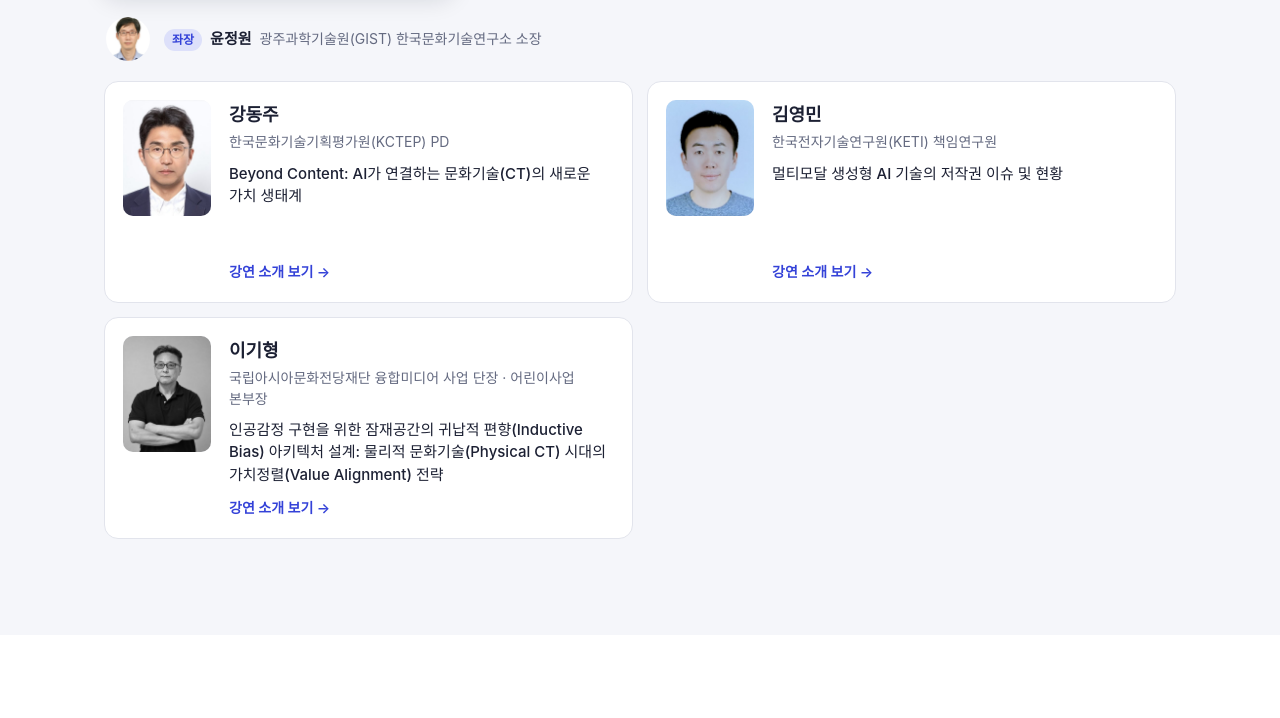
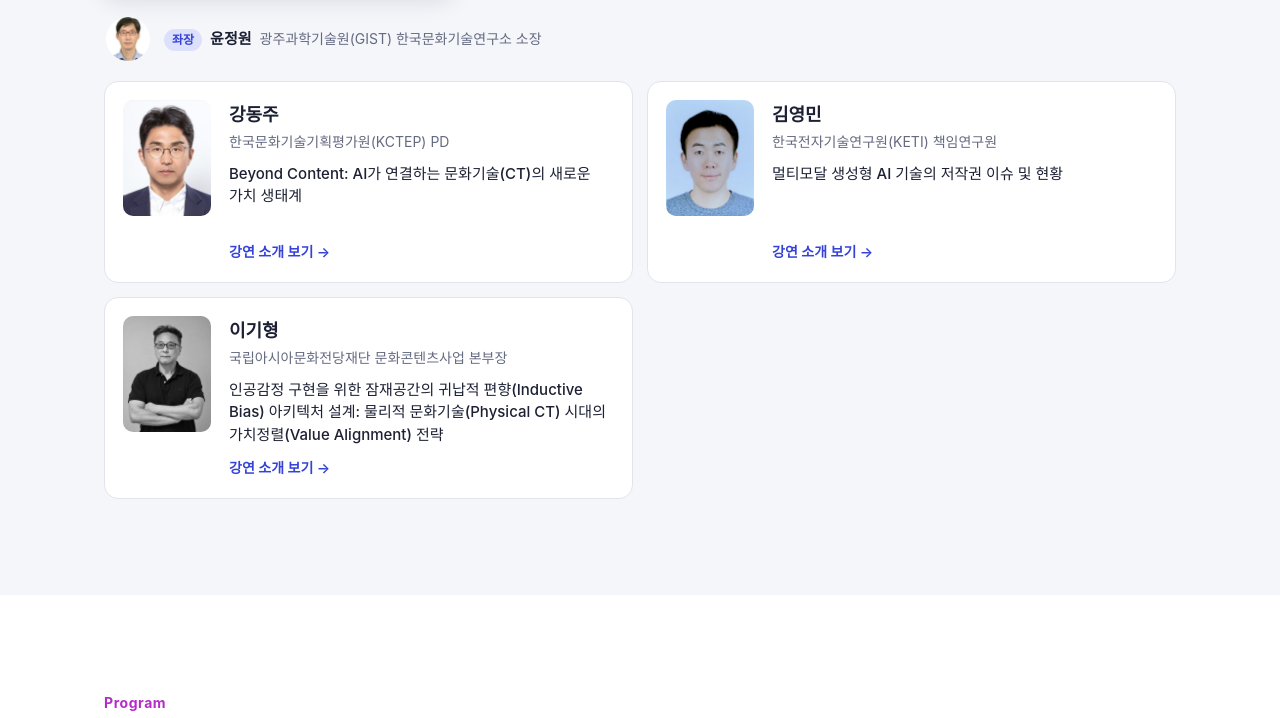
Before and after one commit to aictforum/aictforum.github.io, a plain HTML site: page index.html in a window 1280 px wide. Shown: the part 1719-2437 px from the top of the page. Drawn offline with Linux system fonts and the light colour scheme; a web font is replaced by a local one.

Commit message:
이기형 연사 직위를 문화콘텐츠사업 본부장으로 변경, 약력·소개글 갱신
Co-Authored-By: Claude Opus 5.5 <noreply@anthropic.com>

```diff
--- a/assets/speakers.js
+++ b/assets/speakers.js
@@ -46,11 +46,11 @@ const SPEAKERS = [
     name: "이기형",
     photo: "assets/speakers/lee-kihyung.jpg",
     org: "국립아시아문화전당재단",
-    role: "융합미디어 사업 단장 · 어린이사업 본부장",
+    role: "문화콘텐츠사업 본부장",
     title: "인공감정 구현을 위한 잠재공간의 귀납적 편향(Inductive Bias) 아키텍처 설계:\n물리적 문화기술(Physical CT) 시대의 가치정렬(Value Alignment) 전략",
     summary: "AI의 추론 능력이 빠르게 고도화되면서 개인·공동체·국가와 AI 사이의 주권(Sovereignty) 문제가 새로운 화두로 떠오르고 있다. 거대언어모델 기업들은 RLHF, Constitutional AI 등의 기법으로 가치 정렬을 시도하고 있으나, 이러한 방식은 주로 학습된 모델의 출력 행동을 사후적으로 조정하는 데 초점을 둔다. 본 세션에서는 신경망의 출력층 통제를 넘어, 잠재공간에 인공감정의 구조를 사전 설계하는 '귀납적 편향(Inductive Bias) 아키텍처'를 제안한다. 이를 통해 AI-CT 연구의 새로운 방향과 인문예술–과학기술 융합 연구의 가능성을 공유하고자 한다.",
-    bio: "한국예술종합학교 영상원에서 예술전문사 학위를 취득하였으며, 아시아문화원 창제작센터 융복합콘텐츠개발팀장 및 센터장 직무대리를 역임하였다. 현재 국립아시아문화전당재단 융합미디어사업 단장 및 어린이사업 본부장으로 재직 중이며, 문화예술과 첨단기술을 접목한 다양한 사업을 이끌고 있다. 문화체육관광부와 한국콘텐츠진흥원의 문화기술 연구개발사업을 비롯해 인공지능 기반 공연 콘텐츠 개발, 실감콘텐츠 및 융복합 예술 콘텐츠 기획·제작 등 다양한 프로젝트를 수행해 왔다.",
-    career: ["現 국립아시아문화전당재단 융합미디어사업단장 및 어린이사업본부장", "前 국립아시아문화전당재단 미디어사업TF팀장", "前 아시아문화원 창제작센터 융복합콘텐츠개발팀장", "前 한국예술종합학교 미래교육준비단(통섭원) U-AT랩 선임연구원"],
+    bio: "한국예술종합학교 영상원에서 예술전문사 학위를 취득하였으며, 아시아문화원 창제작센터 융복합콘텐츠개발팀장 및 센터장 직무대리를 역임하였다. 현재 국립아시아문화전당재단 문화콘텐츠사업 본부장으로 재직 중이며, 문화예술과 첨단기술을 접목한 다양한 사업을 이끌고 있다. 문화체육관광부와 한국콘텐츠진흥원의 문화기술 연구개발사업을 비롯해 인공지능 기반 공연 콘텐츠 개발, 실감콘텐츠 및 융복합 예술 콘텐츠 기획·제작 등 다양한 프로젝트를 수행해 왔다.",
+    career: ["現 국립아시아문화전당재단 문화콘텐츠사업 본부장", "前 국립아시아문화전당재단 융합미디어사업단장 및 어린이사업본부장", "前 국립아시아문화전당재단 미디어사업TF팀장", "前 아시아문화원 창제작센터 융복합콘텐츠개발팀장", "前 한국예술종합학교 미래교육준비단(통섭원) U-AT랩 선임연구원"],
   },
 
   // Session 2
--- a/index.html
+++ b/index.html
@@ -9,14 +9,14 @@
   <meta property="og:description" content="2026. 12. 2(수) 과학기술컨벤션센터 · 참가비 무료 · 사전등록 진행 중">
   <meta property="og:type" content="website">
   <meta property="og:url" content="https://aictforum.github.io/">
-  <meta property="og:image" content="https://aictforum.github.io/assets/og-image.jpg?v=20261106a">
+  <meta property="og:image" content="https://aictforum.github.io/assets/og-image.jpg?v=20261118a">
   <meta property="og:image:width" content="1200">
   <meta property="og:image:height" content="630">
   <meta name="twitter:card" content="summary_large_image">
   <link rel="icon" href="favicon.ico" sizes="any">
   <link rel="apple-touch-icon" href="assets/apple-touch-icon.png">
   <link rel="stylesheet" href="https://cdn.jsdelivr.net/gh/orioncactus/pretendard@v1.3.9/dist/web/variable/pretendardvariable-dynamic-subset.min.css">
-  <link rel="stylesheet" href="assets/style.css?v=20261106a">
+  <link rel="stylesheet" href="assets/style.css?v=20261118a">
 </head>
 <body>
 
@@ -327,7 +327,7 @@
   <div class="dialog-body"></div>
 </dialog>
 
-<script src="assets/speakers.js?v=20261106a"></script>
-<script src="assets/register.js?v=20261106a"></script>
+<script src="assets/speakers.js?v=20261118a"></script>
+<script src="assets/register.js?v=20261118a"></script>
 </body>
 </html>
```
